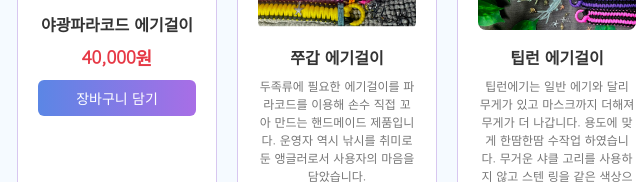
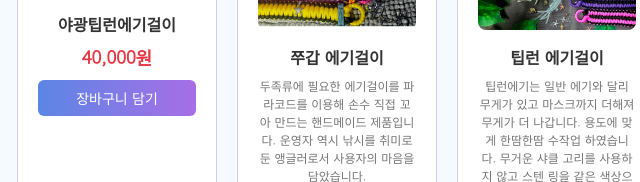
Before and after one commit to mira001700-pixel/kkomi-mart, a plain HTML site: page index.html in a window 1280 px wide. Shown: the part 843-1025 px from the top of the page, 83-723 px from the left. Drawn offline with Linux system fonts and the light colour scheme.

Commit message:
야광파라코드 에기걸이 상품명을 야광팁런에기걸이로 변경

```diff
--- a/index.html
+++ b/index.html
@@ -223,16 +223,16 @@
     <h2>인기 상품</h2>
     <div class="product-list">
       <div class="card" data-category="에기걸이">
-        <button class="wish-btn" data-name="야광파라코드 에기걸이" onclick="toggleWish(this)">♡</button>
+        <button class="wish-btn" data-name="야광팁런에기걸이" onclick="toggleWish(this)">♡</button>
         <span class="handmade">🖐 핸드메이드</span>
         <div class="carousel">
-          <img id="glow-img" class="thumb" src="images/product-glow-khaki.jpg" alt="야광파라코드 에기걸이">
+          <img id="glow-img" class="thumb" src="images/product-glow-khaki.jpg" alt="야광팁런에기걸이">
           <button type="button" class="carousel-btn prev" onclick="changeSlide('glow', -1)">‹</button>
           <button type="button" class="carousel-btn next" onclick="changeSlide('glow', 1)">›</button>
         </div>
-        <h3>야광파라코드 에기걸이</h3>
+        <h3>야광팁런에기걸이</h3>
         <p class="price">40,000원</p>
-        <button class="add-btn" onclick="addToCart('야광파라코드 에기걸이', 40000)">장바구니 담기</button>
+        <button class="add-btn" onclick="addToCart('야광팁런에기걸이', 40000)">장바구니 담기</button>
       </div>
       <div class="card" data-category="에기걸이">
         <button class="wish-btn" data-name="쭈갑 에기걸이" onclick="toggleWish(this)">♡</button>
```
